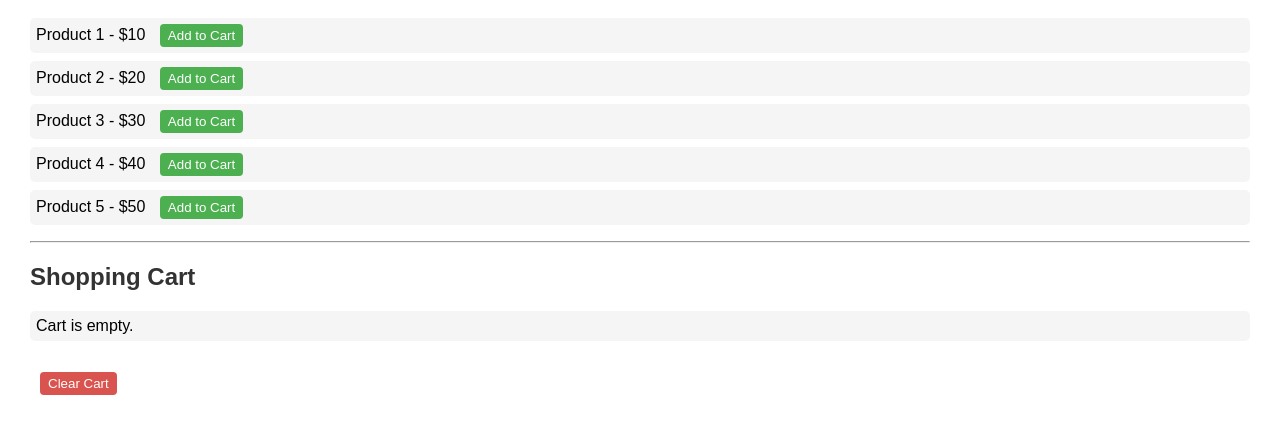
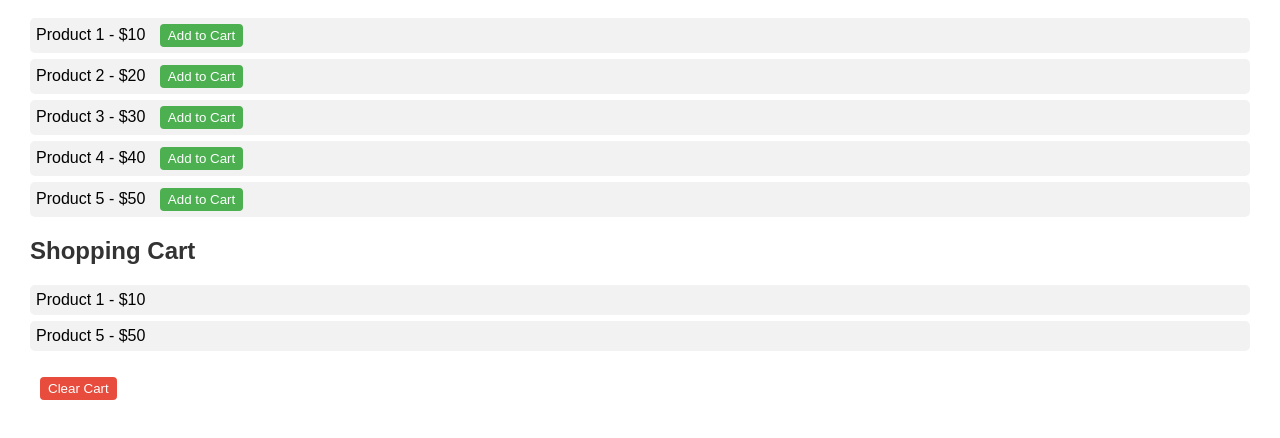
Before and after one commit to acciojob/shopping-cart-sessions-VishalSaini7272, a website: page main.html in a window 1280 px wide. Shown: the part 70-508 px from the top of the page. Drawn offline with Linux system fonts and the light colour scheme.

Commit message:
created a submission

```diff
--- a/main.html
+++ b/main.html
@@ -4,15 +4,15 @@
     <title>Session-Based Shopping Cart</title>
     <link rel="stylesheet" href="styles.css" />
   </head>
-
   <body>
     <h1>Products</h1>
     <ul id="product-list"></ul>
-    <hr />
+
     <h2>Shopping Cart</h2>
     <ul id="cart-list"></ul>
+
     <button id="clear-cart-btn">Clear Cart</button>
 
-    <script type="text/javascript" src="./script.js"></script>
+    <script src="script.js"></script>
   </body>
 </html>
--- a/script.js
+++ b/script.js
@@ -7,23 +7,33 @@ const products = [
   { id: 5, name: "Product 5", price: 50 },
 ];
 
-// DOM elements
 const productList = document.getElementById("product-list");
 const cartList = document.getElementById("cart-list");
 const clearCartBtn = document.getElementById("clear-cart-btn");
 
-// 🛍️ Retrieve cart data from sessionStorage
-function getCart() {
-  const storedCart = sessionStorage.getItem("cart");
-  return storedCart ? JSON.parse(storedCart) : [];
+// ✅ Initialize sessionStorage cart with two preloaded items
+function initializeCart() {
+  let cart = JSON.parse(sessionStorage.getItem("cart"));
+  if (!cart || !Array.isArray(cart)) {
+    cart = [
+      { id: 1, name: "Product 1", price: 10 },
+      { id: 5, name: "Product 5", price: 50 },
+    ];
+    sessionStorage.setItem("cart", JSON.stringify(cart));
+  }
 }
 
-// 💾 Save cart to sessionStorage
+// ✅ Get cart
+function getCart() {
+  return JSON.parse(sessionStorage.getItem("cart")) || [];
+}
+
+// ✅ Save cart
 function saveCart(cart) {
   sessionStorage.setItem("cart", JSON.stringify(cart));
 }
 
-// 🧾 Render products on the page
+// ✅ Render product list
 function renderProducts() {
   productList.innerHTML = "";
   products.forEach((product) => {
@@ -35,27 +45,19 @@ function renderProducts() {
     productList.appendChild(li);
   });
 
-  // Add click listeners for all "Add to Cart" buttons
-  const buttons = document.querySelectorAll(".add-to-cart-btn");
-  buttons.forEach((btn) => {
+  // Event listeners for add-to-cart buttons
+  document.querySelectorAll(".add-to-cart-btn").forEach((btn) => {
     btn.addEventListener("click", () => {
-      addToCart(parseInt(btn.getAttribute("data-id")));
+      const id = parseInt(btn.dataset.id);
+      addToCart(id);
     });
   });
 }
 
-// 🧺 Render cart items
+// ✅ Render cart items (keep it empty initially)
 function renderCart() {
   const cart = getCart();
   cartList.innerHTML = "";
-
-  if (cart.length === 0) {
-    const emptyMsg = document.createElement("li");
-    emptyMsg.textContent = "Cart is empty.";
-    cartList.appendChild(emptyMsg);
-    return;
-  }
-
   cart.forEach((item) => {
     const li = document.createElement("li");
     li.textContent = `${item.name} - $${item.price}`;
@@ -63,11 +65,10 @@ function renderCart() {
   });
 }
 
-// ➕ Add product to cart
-function addToCart(productId) {
+// ✅ Add item to cart
+function addToCart(id) {
   const cart = getCart();
-  const product = products.find((p) => p.id === productId);
-
+  const product = products.find((p) => p.id === id);
   if (product) {
     cart.push(product);
     saveCart(cart);
@@ -75,15 +76,16 @@ function addToCart(productId) {
   }
 }
 
-// ❌ Clear cart completely
+// ✅ Clear cart
 function clearCart() {
   sessionStorage.removeItem("cart");
-  renderCart();
+  cartList.innerHTML = "";
 }
 
-// 🎯 Event Listeners
+// Event Listeners
 clearCartBtn.addEventListener("click", clearCart);
 
-// 🧩 Initial Load
+// Initialize and render
+initializeCart();
 renderProducts();
 renderCart();
--- a/styles.css
+++ b/styles.css
@@ -1,4 +1,3 @@
-/*  your css code here. If applicable */
 body {
   font-family: Arial, sans-serif;
   margin: 30px;
@@ -9,32 +8,32 @@ h1, h2 {
 }
 
 ul {
-  list-style-type: none;
+  list-style: none;
   padding: 0;
 }
 
 li {
-  margin: 8px 0;
+  margin: 6px 0;
   padding: 6px;
-  background-color: #f5f5f5;
+  background: #f2f2f2;
   border-radius: 5px;
 }
 
 button {
   margin-left: 10px;
   padding: 4px 8px;
+  background: #4caf50;
+  color: #fff;
   border: none;
-  background-color: #4caf50;
-  color: white;
   border-radius: 4px;
   cursor: pointer;
 }
 
 button:hover {
-  background-color: #45a049;
+  background: #45a049;
 }
 
 #clear-cart-btn {
-  background-color: #d9534f;
-  margin-top: 15px;
+  background: #e74c3c;
+  margin-top: 10px;
 }
```
